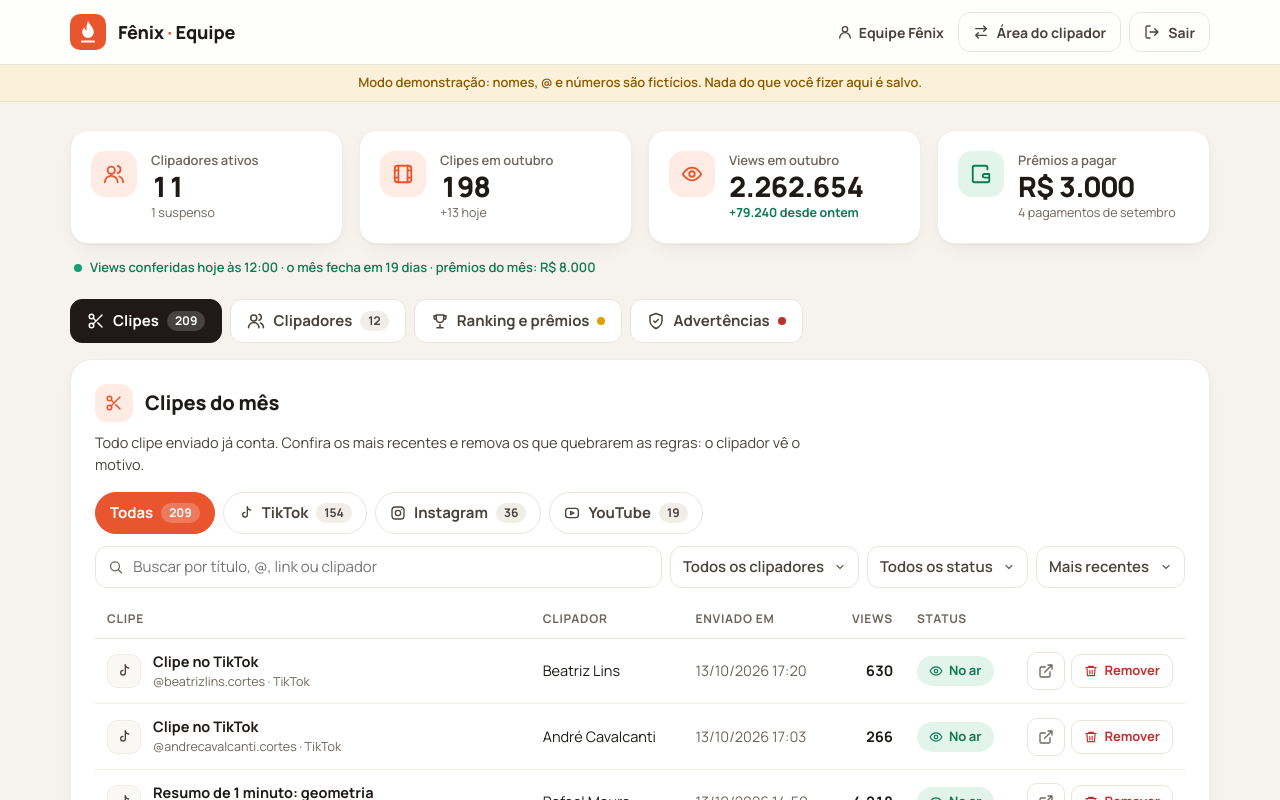
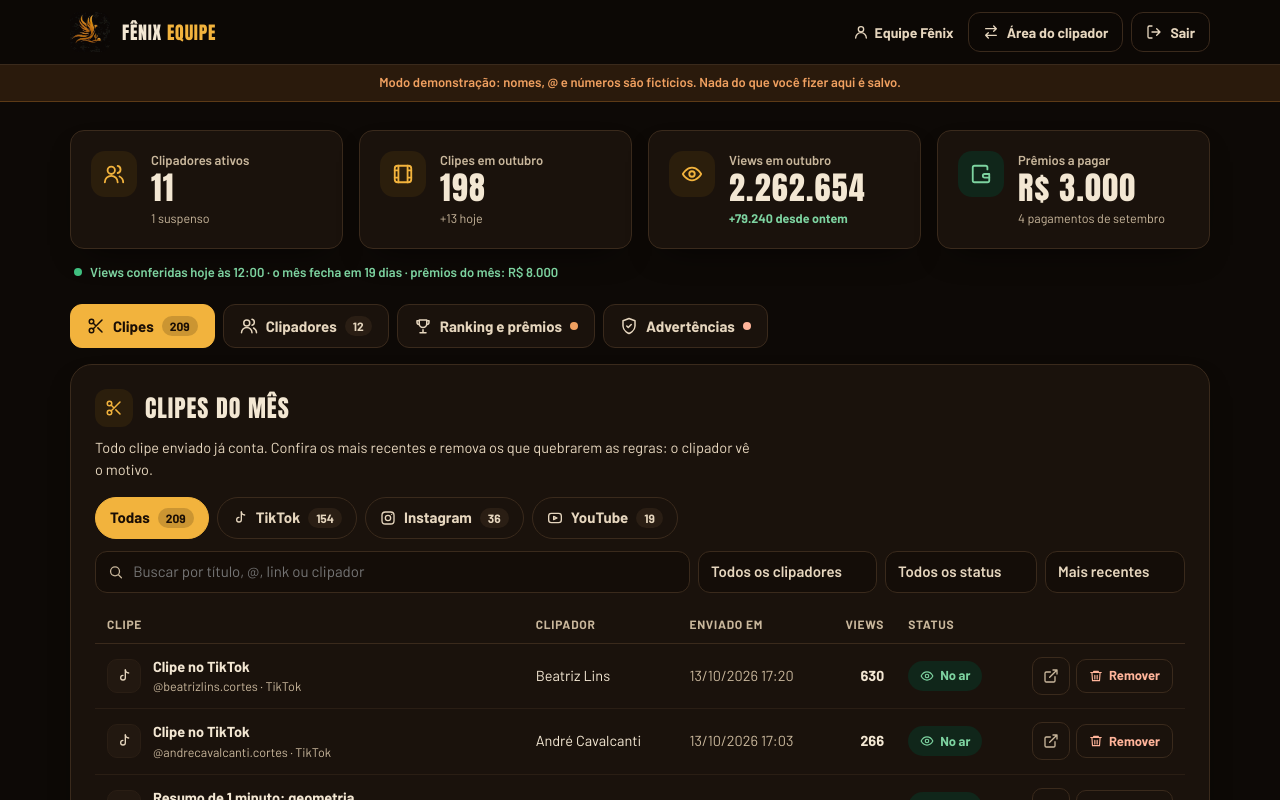
Before and after one commit to gd0096029-bit/CLIPADOORES-FNX-NORDESTE-, a Next.js app: page /admin in a window 1280 px wide. Shown: the top 800 px of the page. Built offline with nearby package versions, Linux system fonts and the light colour scheme.

Commit message:
Visual no padrão do QG dos Clipadores: tema escuro, dourado, Anton/Barlow e logo da Fênix
Co-Authored-By: Claude Opus 5.5 <noreply@anthropic.com>
Claude-Session: https://claude.ai/code/session_01MpjFthiBnm7szxtMT2XmDu

```diff
--- a/src/app/globals.css
+++ b/src/app/globals.css
@@ -3,41 +3,63 @@
    Tokens de cor e tipografia. Pra mudar a cara do site, mexa aqui.
    ========================================================= */
 :root {
-  --font: var(--font-sans, "Manrope"), system-ui, -apple-system, "Segoe UI", sans-serif;
-
-  --bg: #f6f3ef;
-  --surface: #ffffff;
-  --surface-2: #faf8f5;
-  --ink: #1f1a17;
-  --ink-2: #4a423d;
-  --muted: #6f655e;
-  --line: #ebe4dc;
-  --line-2: #f2ede7;
-
-  --accent: #e8552f;
-  --accent-ink: #b8391a;
-  --accent-soft: #fdebe4;
-  --accent-soft-2: #fff5f1;
-
-  --green: #0b7a55;
-  --green-bright: #12a172;
-  --green-soft: #e2f4ec;
-  --amber: #8a5a00;
-  --amber-soft: #fbf0d9;
-  --red: #c22f2f;
-  --red-soft: #fde8e8;
-
-  --gold: #a86b00;
-  --gold-soft: #fff3d6;
-  --silver-soft: #eef0f3;
-  --bronze: #a2532a;
-  --bronze-soft: #fbe9de;
-
-  --radius: 18px;
-  --radius-sm: 12px;
-  --shadow: 0 1px 2px rgba(31, 26, 23, 0.04), 0 8px 24px -12px rgba(31, 26, 23, 0.12);
-  --shadow-accent: 0 8px 20px -8px rgba(232, 85, 47, 0.55);
-  --focus: 0 0 0 3px rgba(232, 85, 47, 0.35);
+  color-scheme: dark;
+  --font: var(--font-sans, "Barlow"), system-ui, -apple-system, "Segoe UI", sans-serif;
+  --font-display: var(--font-title, "Anton"), "Impact", "Arial Narrow", sans-serif;
+
+  /* fundo e texto (padrão do QG dos Clipadores) */
+  --bg: #0d0906;
+  --bg-2: #140d08;
+  --surface: #1a120c;
+  --surface-2: #221810;
+  --ink: #f3e7d3;
+  --ink-2: #e6d6be;
+  --muted: #c9b79c;
+  --muted-2: #8f7d66;
+  --line: #3a2a1c;
+  --line-2: #2a1e14;
+  --line-strong: #5a4430;
+
+  /* dourado da Fênix */
+  --accent: #f2b33d;
+  --accent-hover: #ffd27a;
+  --accent-ink: #f2b33d;
+  --on-accent: #1a0e05;
+  --accent-soft: #2b1e0c;
+  --accent-soft-2: #21170d;
+  --accent-line: #6b4e1e;
+  --accent-dim: #8c6a2c;
+  --fire: #e8752b;
+
+  /* estados */
+  --green: #7dd3a0;
+  --green-bright: #3fbf7f;
+  --green-soft: #10261a;
+  --green-line: #1f4a33;
+  --amber: #f0a060;
+  --amber-soft: #2a1a0c;
+  --amber-line: #5c3a16;
+  --red: #ffb49a;
+  --red-strong: #b23a1e;
+  --red-soft: #2b1209;
+  --red-line: #b23a1e;
+
+  /* pódio */
+  --gold: #f2b33d;
+  --gold-soft: #2b1e0c;
+  --gold-line: #6b4e1e;
+  --silver: #d9d4cc;
+  --silver-soft: #24201b;
+  --silver-line: #4a433a;
+  --bronze: #e8955b;
+  --bronze-soft: #2a160c;
+  --bronze-line: #6b3a1e;
+
+  --radius: 14px;
+  --radius-sm: 10px;
+  --shadow: 0 14px 34px -18px rgba(0, 0, 0, 0.8);
+  --shadow-accent: 0 10px 24px -12px rgba(242, 179, 61, 0.45);
+  --focus: 0 0 0 3px rgba(242, 179, 61, 0.45);
 }
 
 * {
@@ -109,7 +131,7 @@ b {
   position: sticky;
   top: 0;
   z-index: 20;
-  background: rgba(255, 255, 255, 0.86);
+  background: rgba(13, 9, 6, 0.88);
   backdrop-filter: saturate(1.4) blur(10px);
   border-bottom: 1px solid var(--line);
 }
@@ -158,7 +180,7 @@ b {
   font-size: 13px;
   font-weight: 600;
   padding: 8px 16px;
-  border-bottom: 1px solid #f1e0b8;
+  border-bottom: 1px solid var(--amber-line);
 }
 
 .container {
@@ -193,11 +215,11 @@ b {
 }
 .btn-primary {
   background: var(--accent);
-  color: #fff;
+  color: var(--on-accent);
   box-shadow: var(--shadow-accent);
 }
 .btn-primary:hover:not(:disabled) {
-  background: #d9481f;
+  background: var(--accent-hover);
 }
 .btn-outline {
   background: var(--surface);
@@ -205,7 +227,7 @@ b {
   color: var(--ink-2);
 }
 .btn-outline:hover {
-  border-color: #dccfc3;
+  border-color: var(--line-strong);
   background: var(--surface-2);
 }
 .btn-ghost {
@@ -218,7 +240,7 @@ b {
 }
 .btn-danger {
   background: var(--red);
-  color: #fff;
+  color: var(--on-accent);
 }
 .btn-sm {
   min-height: 40px;
@@ -384,12 +406,12 @@ b {
   cursor: pointer;
 }
 .tab:hover {
-  border-color: #dccfc3;
+  border-color: var(--line-strong);
 }
 .tab.is-active {
   background: var(--ink);
   border-color: var(--ink);
-  color: #fff;
+  color: var(--on-accent);
 }
 .tab .count,
 .chip .count {
@@ -402,7 +424,7 @@ b {
 }
 .tab.is-active .count {
   background: rgba(255, 255, 255, 0.18);
-  color: #fff;
+  color: var(--on-accent);
 }
 .dot {
   width: 8px;
@@ -413,7 +435,7 @@ b {
   background: var(--red);
 }
 .dot-amber {
-  background: #e0a100;
+  background: var(--amber);
 }
 
 /* ---------- painel ---------- */
@@ -535,7 +557,7 @@ b {
 .prize-strip li.is-first {
   background: var(--accent);
   border-color: var(--accent);
-  color: #fff;
+  color: var(--on-accent);
 }
 .prize-pos {
   font-size: 12px;
@@ -588,7 +610,7 @@ b {
 }
 .rank-row.is-me {
   background: var(--accent-soft-2);
-  border-color: #f5b9a6;
+  border-color: var(--accent-line);
   box-shadow: inset 3px 0 0 var(--accent);
 }
 .rank-row.is-cutoff {
@@ -601,7 +623,7 @@ b {
   left: 8px;
   right: 8px;
   bottom: -12px;
-  border-bottom: 2px dashed #e5c7bb;
+  border-bottom: 2px dashed var(--line-strong);
 }
 .rank-pos {
   width: 40px;
@@ -617,17 +639,17 @@ b {
 .rank-pos.pos-1 {
   background: var(--gold-soft);
   color: var(--gold);
-  border-color: #f5dea0;
+  border-color: var(--gold-line);
 }
 .rank-pos.pos-2 {
   background: var(--silver-soft);
-  color: #4d5560;
-  border-color: #dde1e6;
+  color: var(--silver);
+  border-color: var(--silver-line);
 }
 .rank-pos.pos-3 {
   background: var(--bronze-soft);
   color: var(--bronze);
-  border-color: #f2cdb6;
+  border-color: var(--bronze-line);
 }
 .rank-name {
   font-weight: 700;
@@ -639,7 +661,7 @@ b {
   margin-left: 8px;
   font-size: 12px;
   font-weight: 800;
-  color: #fff;
+  color: var(--on-accent);
   background: var(--accent);
   border-radius: 999px;
   padding: 2px 8px;
@@ -655,7 +677,7 @@ b {
 .rank-bar span {
   display: block;
   height: 100%;
-  background: #f0a48f;
+  background: var(--accent-dim);
   border-radius: 999px;
 }
 .rank-row.is-me .rank-bar span {
@@ -685,7 +707,7 @@ b {
   font-variant-numeric: tabular-nums;
 }
 .rank-prize.is-empty {
-  color: #b8ada4;
+  color: var(--muted-2);
 }
 
 .name-btn {
@@ -744,7 +766,7 @@ b {
   cursor: pointer;
 }
 .community-person:hover {
-  border-color: #dccfc3;
+  border-color: var(--line-strong);
   background: var(--surface-2);
 }
 .community-person.is-active {
@@ -899,7 +921,7 @@ b {
   font-family: var(--font);
 }
 .chart-bar {
-  fill: #f2a28c;
+  fill: var(--accent-dim);
   transition: fill 0.1s;
 }
 .chart-bar.is-hover {
@@ -910,7 +932,7 @@ b {
   top: -6px;
   transform: translate(-50%, -100%);
   background: var(--ink);
-  color: #fff;
+  color: var(--on-accent);
   font-size: 12.5px;
   padding: 6px 10px;
   border-radius: 8px;
@@ -952,11 +974,11 @@ b {
 .chip.is-active {
   background: var(--accent);
   border-color: var(--accent);
-  color: #fff;
+  color: var(--on-accent);
 }
 .chip.is-active .count {
   background: rgba(255, 255, 255, 0.22);
-  color: #fff;
+  color: var(--on-accent);
 }
 .filter-tools {
   display: flex;
@@ -1192,7 +1214,7 @@ b {
   border-color: var(--red);
 }
 .input::placeholder {
-  color: #9b918a;
+  color: var(--muted-2);
 }
 .field-error {
   color: var(--red);
@@ -1222,15 +1244,15 @@ b {
 }
 .meter-ok {
   background: var(--green-soft);
-  border-color: #c6e9d9;
+  border-color: var(--green-line);
 }
 .meter-warn {
   background: var(--amber-soft);
-  border-color: #f1e0b8;
+  border-color: var(--amber-line);
 }
 .meter-danger {
   background: var(--red-soft);
-  border-color: #f6c8c8;
+  border-color: var(--red-line);
 }
 .meter-dots {
   display: flex;
@@ -1251,7 +1273,7 @@ b {
   color: var(--green);
 }
 .meter-warn .meter-dots {
-  color: #c98a00;
+  color: var(--amber);
 }
 .meter-danger .meter-dots {
   color: var(--red);
@@ -1280,7 +1302,7 @@ b {
 }
 .warning.is-active {
   background: var(--red-soft);
-  border-color: #f6c8c8;
+  border-color: var(--red-line);
   color: var(--ink);
 }
 .warning-icon {
@@ -1310,7 +1332,7 @@ b {
 }
 .tag-ativa {
   background: var(--red);
-  color: #fff;
+  color: var(--on-accent);
 }
 .tag-anulada,
 .tag-vencida {
@@ -1323,7 +1345,7 @@ b {
   position: fixed;
   inset: 0;
   z-index: 50;
-  background: rgba(31, 26, 23, 0.45);
+  background: rgba(5, 3, 2, 0.75);
   display: grid;
   place-items: center;
   padding: 16px;
@@ -1342,7 +1364,7 @@ b {
   flex-direction: column;
   background: var(--surface);
   border-radius: 22px;
-  box-shadow: 0 30px 60px -20px rgba(31, 26, 23, 0.4);
+  box-shadow: 0 30px 60px -20px rgba(0, 0, 0, 0.8);
 }
 .modal-wide {
   max-width: 720px;
@@ -1511,7 +1533,7 @@ b {
 .seg button.is-active {
   background: var(--surface);
   color: var(--ink);
-  box-shadow: 0 1px 3px rgba(31, 26, 23, 0.12);
+  box-shadow: 0 1px 3px rgba(0, 0, 0, 0.5);
 }
 .steps > ol {
   list-style: none;
@@ -1535,7 +1557,7 @@ b {
   height: 34px;
   border-radius: 10px;
   background: var(--accent);
-  color: #fff;
+  color: var(--on-accent);
   font-weight: 800;
   display: grid;
   place-items: center;
@@ -1549,7 +1571,7 @@ b {
   gap: 8px;
 }
 .prize-grid li {
-  border: 1px solid #f5c9bb;
+  border: 1px solid var(--accent-line);
   background: var(--accent-soft-2);
   border-radius: 14px;
   padding: 10px 12px;
@@ -1574,7 +1596,7 @@ b {
 }
 .prize-grid li.is-first span,
 .prize-grid li.is-first b {
-  color: #fff;
+  color: var(--on-accent);
 }
 .rules {
   display: grid;
@@ -1615,14 +1637,14 @@ b {
 }
 .rule-no {
   background: var(--red-soft);
-  border-color: #f6c8c8;
+  border-color: var(--red-line);
 }
 .rule-no p {
   color: var(--red);
 }
 .rule-yes {
   background: var(--green-soft);
-  border-color: #c6e9d9;
+  border-color: var(--green-line);
 }
 .rule-yes p {
   color: var(--green);
@@ -1652,19 +1674,43 @@ b {
   grid-template-columns: minmax(0, 1fr) minmax(0, 1.1fr);
 }
 .auth-hero {
-  background: radial-gradient(120% 80% at 0% 0%, #f2734f 0%, var(--accent) 45%, #c63f1c 100%);
-  color: #fff;
+  position: relative;
+  overflow: hidden;
+  background: var(--bg);
+  color: var(--ink);
   padding: 40px 48px;
   display: flex;
   flex-direction: column;
   justify-content: space-between;
   gap: 32px;
+  isolation: isolate;
+}
+.auth-hero > *:not(.auth-sky) {
+  position: relative;
+  z-index: 1;
+}
+.auth-sky {
+  position: absolute;
+  inset: 0;
+  width: 100%;
+  height: 100%;
+  z-index: 0;
+}
+.auth-eyebrow {
+  font-weight: 700;
+  letter-spacing: 3px;
+  font-size: 13px;
+  color: var(--accent);
+  margin-bottom: 14px;
+}
+.auth-hero h1 .gold {
+  color: var(--accent);
 }
 .brand-light {
-  color: #fff;
+  color: var(--ink);
 }
 .brand-light .brand-sep {
-  color: #ffd9cc;
+  color: var(--accent);
 }
 .brand-light rect {
   fill: rgba(255, 255, 255, 0.18);
@@ -1673,13 +1719,13 @@ b {
   max-width: 460px;
 }
 .auth-hero h1 {
-  font-size: clamp(30px, 3.4vw, 44px);
-  line-height: 1.08;
+  font-size: clamp(48px, 6vw, 88px);
+  line-height: 0.95;
   font-weight: 800;
   letter-spacing: -0.02em;
 }
-.auth-hero-body > p {
-  margin-top: 16px;
+.auth-hero-body > p:not(.auth-eyebrow) {
+  margin-top: 18px;
   font-size: 16px;
   opacity: 0.92;
 }
@@ -1690,13 +1736,17 @@ b {
   display: grid;
   gap: 12px;
 }
+.auth-points li svg {
+  color: var(--accent);
+}
 .auth-points li {
   display: flex;
   gap: 12px;
   align-items: center;
   font-weight: 600;
-  background: rgba(255, 255, 255, 0.12);
-  border: 1px solid rgba(255, 255, 255, 0.18);
+  background: rgba(13, 9, 6, 0.55);
+  border: 1px solid rgba(242, 179, 61, 0.25);
+  backdrop-filter: blur(4px);
   padding: 12px 14px;
   border-radius: 14px;
 }
@@ -1815,7 +1865,7 @@ b {
   color: var(--red);
 }
 .btn-danger-outline:hover {
-  border-color: #f0b4b4;
+  border-color: var(--red-line);
   background: var(--red-soft);
 }
 .person {
@@ -1871,7 +1921,7 @@ b {
   color: var(--green);
 }
 .mini-warn {
-  color: #c98a00;
+  color: var(--amber);
 }
 .mini-danger {
   color: var(--red);
@@ -2080,7 +2130,7 @@ b {
   flex: none;
 }
 .risk {
-  border: 1px solid #f6c8c8;
+  border: 1px solid var(--red-line);
   background: var(--red-soft);
   border-radius: 14px;
   padding: 12px 16px;
@@ -2119,7 +2169,7 @@ b {
 }
 .toast {
   background: var(--ink);
-  color: #fff;
+  color: var(--on-accent);
   padding: 12px 18px;
   border-radius: 12px;
   font-weight: 600;
@@ -2161,7 +2211,10 @@ b {
   .auth-hero-foot {
     display: none;
   }
-  .auth-hero-body > p {
+  .auth-hero h1 {
+    font-size: 44px;
+  }
+  .auth-hero-body > p:not(.auth-eyebrow) {
     margin-top: 8px;
     font-size: 15px;
   }
@@ -2417,3 +2470,144 @@ b {
     flex: 1;
   }
 }
+
+
+/* =========================================================
+   Tipografia de título (Anton), no padrão do QG dos Clipadores
+   ========================================================= */
+html {
+  background: var(--bg);
+}
+.brand,
+.stat-value,
+.panel-title h2,
+.auth-title,
+.auth-hero h1,
+.modal-head h2,
+.prize-val,
+.prize-grid li b,
+.community-head h3,
+.sheet-stat b,
+.pay-summary b,
+.payout-amount,
+.rank-pos,
+.community-pos,
+.steps > ol > li::before {
+  font-family: var(--font-display);
+  font-weight: 400;
+  letter-spacing: 0.04em;
+}
+.brand,
+.panel-title h2,
+.auth-title,
+.auth-hero h1,
+.modal-head h2,
+.community-head h3 {
+  text-transform: uppercase;
+}
+.brand-logo {
+  width: 40px;
+  height: 40px;
+  border-radius: 9px;
+  object-fit: cover;
+  mix-blend-mode: lighten;
+  flex: none;
+}
+.topbar {
+  border-bottom-color: var(--line);
+}
+.stat,
+.panel {
+  border-color: var(--line);
+}
+.panel-title h2 {
+  font-size: 24px;
+}
+.modal-head h2 {
+  font-size: 24px;
+}
+.auth-title {
+  font-size: 32px;
+}
+.stat-value {
+  font-size: 32px;
+}
+.tab.is-active {
+  background: var(--accent);
+  border-color: var(--accent);
+  color: var(--on-accent);
+}
+.tab.is-active .count,
+.chip.is-active .count {
+  background: rgba(26, 14, 5, 0.18);
+  color: var(--on-accent);
+}
+.btn-danger {
+  background: var(--red-strong);
+  color: var(--ink);
+}
+.btn-danger:hover:not(:disabled) {
+  background: #c94a2b;
+}
+.tag-ativa {
+  background: var(--red-strong);
+  color: var(--ink);
+}
+.toast,
+.chart-tip {
+  background: var(--accent);
+  color: var(--on-accent);
+}
+.chart-tip span {
+  opacity: 0.75;
+}
+.modal {
+  border: 1px solid var(--line);
+}
+.seg button.is-active {
+  background: var(--accent);
+  color: var(--on-accent);
+  box-shadow: none;
+}
+.rank-row.is-me {
+  border-color: var(--accent-line);
+}
+.prize-strip li,
+.prize-grid li {
+  background: var(--surface-2);
+  border-color: var(--line);
+}
+.prize-strip li.is-first,
+.prize-grid li.is-first {
+  background: var(--accent);
+  border-color: var(--accent);
+  color: var(--on-accent);
+}
+.prize-grid li span,
+.prize-grid li b {
+  color: var(--accent);
+}
+.prize-grid li.is-first span,
+.prize-grid li.is-first b {
+  color: var(--on-accent);
+}
+.link {
+  color: var(--accent);
+}
+.select-wrap select,
+.search,
+.input {
+  background: var(--bg-2);
+}
+.demo-banner {
+  border-bottom-color: var(--amber-line);
+}
+.auth-main {
+  background: var(--bg);
+}
+.auth-card {
+  border-color: var(--line);
+}
+.foot {
+  color: var(--muted-2);
+}
--- a/src/app/layout.tsx
+++ b/src/app/layout.tsx
@@ -1,8 +1,10 @@
 import type { Metadata, Viewport } from "next";
-import { Manrope } from "next/font/google";
+import { Anton, Barlow } from "next/font/google";
 import "./globals.css";
 
-const manrope = Manrope({ subsets: ["latin"], variable: "--font-sans", display: "swap" });
+// Mesmas fontes do "QG dos Clipadores": Anton nos títulos, Barlow no texto
+const barlow = Barlow({ subsets: ["latin"], weight: ["400", "500", "600", "700", "800"], variable: "--font-sans", display: "swap" });
+const anton = Anton({ subsets: ["latin"], weight: "400", variable: "--font-title", display: "swap" });
 
 export const metadata: Metadata = {
   title: "Fênix · Clipadores",
@@ -10,12 +12,12 @@ export const metadata: Metadata = {
 };
 
 export const viewport: Viewport = {
-  themeColor: "#E8552F",
+  themeColor: "#0D0906",
 };
 
 export default function RootLayout({ children }: { children: React.ReactNode }) {
   return (
-    <html lang="pt-BR" className={manrope.variable}>
+    <html lang="pt-BR" className={`${barlow.variable} ${anton.variable}`}>
       <body>{children}</body>
     </html>
   );
--- a/src/components/clipador/Topbar.tsx
+++ b/src/components/clipador/Topbar.tsx
@@ -18,7 +18,7 @@ export function Topbar({ name, area, canSwitch, onAccount, demo }: Props) {
           <a className="brand" href={area === "clipador" ? "/clipador" : "/admin"} aria-label="Fênix Clipadores — início">
             <FenixMark />
             <span>
-              Fênix <span className="brand-sep">·</span> {area === "clipador" ? "Clipadores" : "Equipe"}
+              Fênix <span className="brand-sep">{area === "clipador" ? "Clipadores" : "Equipe"}</span>
             </span>
           </a>
           <nav className="topbar-actions" aria-label="Conta">
--- a/src/components/clipador/icons.tsx
+++ b/src/components/clipador/icons.tsx
@@ -253,16 +253,8 @@ export function PlatformIcon({ platform, ...p }: P & { platform: Platform }) {
   return <IconYouTube {...p} />;
 }
 
-/** Marca: chama estilizada */
-export function FenixMark({ size = 36 }: { size?: number }) {
-  return (
-    <svg width={size} height={size} viewBox="0 0 36 36" aria-hidden="true" focusable="false">
-      <rect width="36" height="36" rx="10" fill="var(--accent)" />
-      <path
-        d="M18 7c1.2 3.6 5.8 6 5.8 11.2A5.8 5.8 0 0 1 18 24a5.8 5.8 0 0 1-5.8-5.8c0-2.3 1.2-3.8 2.4-4.9.1 1.8.9 3 2.1 3.5C16 13.6 17 10 18 7Z"
-        fill="#fff"
-      />
-      <path d="M12 27.5h12" stroke="#fff" strokeWidth="2.2" strokeLinecap="round" />
-    </svg>
-  );
+/** Logo da Fênix (public/logo-fenix.png) */
+export function FenixMark({ size = 40 }: { size?: number }) {
+  // eslint-disable-next-line @next/next/no-img-element
+  return <img src="/logo-fenix.png" alt="" width={size} height={size} className="brand-logo" style={{ width: size, height: size }} />;
 }
```
Also changed, not shown: src/components/clipador/AuthScreen.tsx (+51 -2 lines), public/logo-fenix.png (added).
